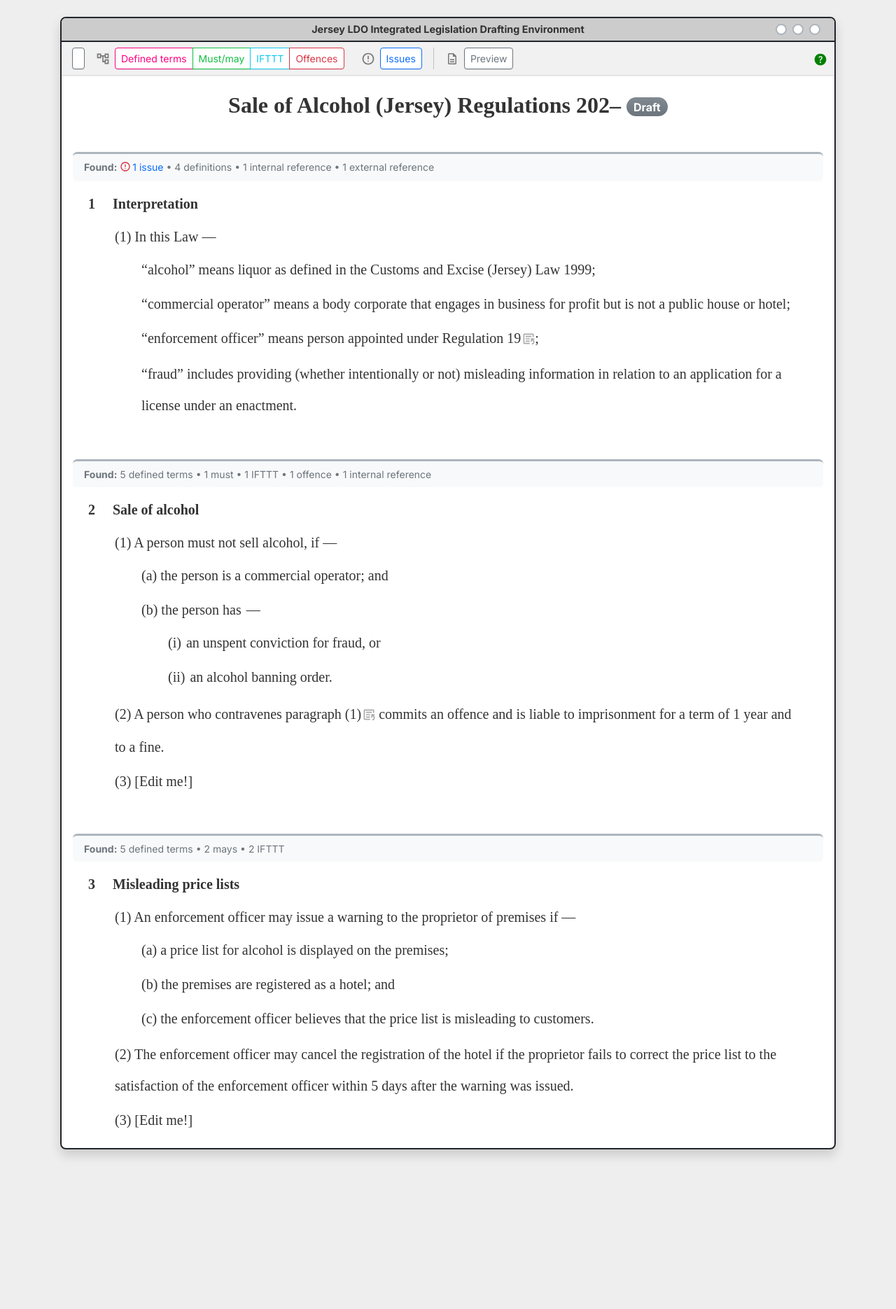
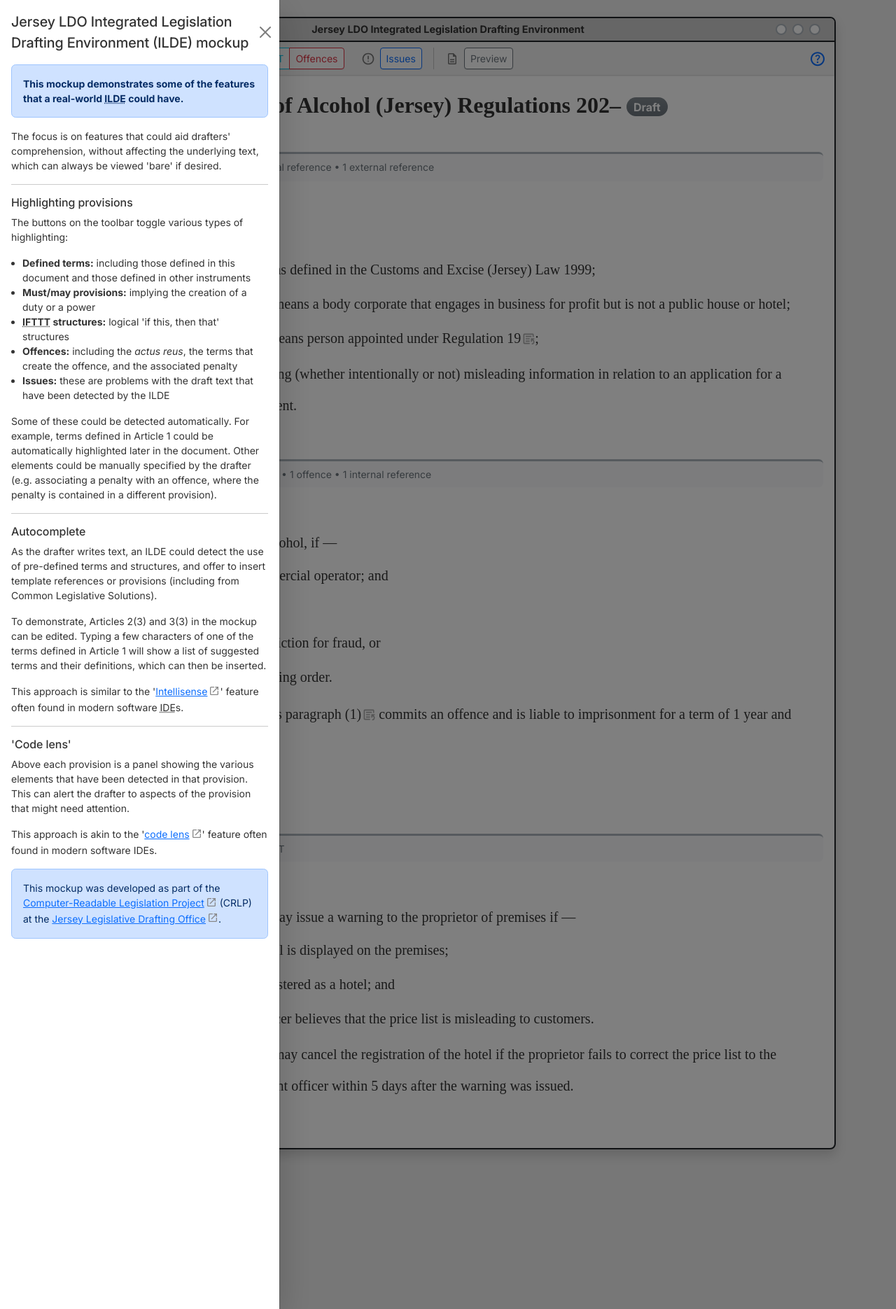
Before and after one commit to crlp-jerseyldo/crlp-jerseyldo.github.io, a Jekyll site: the page ilde-mockup/index.html, which Jekyll copies as it is, in a window 1280 px wide. Shown: the whole page at 70% size. Built offline with Jekyll 4.4.1, drawn with Linux system fonts in a browser that asks for light colours.

Commit message:
Show help automatically on first page load

```diff
--- a/ilde-mockup/index.html
+++ b/ilde-mockup/index.html
@@ -46,12 +46,12 @@
                                 <a href="preview/" role="button" class="btn btn-outline-secondary preview" target="_blank">Preview</a>
                             </div>
 
-                            <button class="btn btn-link help position-absolute top-50 end-0 translate-middle" type="button" data-bs-toggle="offcanvas" data-bs-target="#toolbar" aria-controls="toolbar"><span data-bs-toggle="tooltip" data-bs-title="Help" data-bs-placement="bottom"><svg xmlns="http://www.w3.org/2000/svg" height="20px" viewBox="0 -960 960 960" width="20px" fill="green"><path d="M478-240q21 0 35.5-14.5T528-290q0-21-14.5-35.5T478-340q-21 0-35.5 14.5T428-290q0 21 14.5 35.5T478-240Zm-36-154h74q0-33 7.5-52t42.5-52q26-26 41-49.5t15-56.5q0-56-41-86t-97-30q-57 0-92.5 30T342-618l66 26q5-18 22.5-39t53.5-21q32 0 48 17.5t16 38.5q0 20-12 37.5T506-526q-44 39-54 59t-10 73Zm38 314q-83 0-156-31.5T197-197q-54-54-85.5-127T80-480q0-83 31.5-156T197-763q54-54 127-85.5T480-880q83 0 156 31.5T763-763q54 54 85.5 127T880-480q0 83-31.5 156T763-197q-54 54-127 85.5T480-80Z"/></svg></span></button>
+                            <button class="btn btn-link help position-absolute top-50 end-0 translate-middle" type="button" data-bs-toggle="offcanvas" data-bs-target="#help-panel" aria-controls="help-panel"><span data-bs-toggle="tooltip" data-bs-title="Help" data-bs-placement="bottom"><svg xmlns="http://www.w3.org/2000/svg" height="24px" viewBox="0 -960 960 960" width="24px" fill="#0d6efd"><path d="M478-240q21 0 35.5-14.5T528-290q0-21-14.5-35.5T478-340q-21 0-35.5 14.5T428-290q0 21 14.5 35.5T478-240Zm-36-154h74q0-33 7.5-52t42.5-52q26-26 41-49.5t15-56.5q0-56-41-86t-97-30q-57 0-92.5 30T342-618l66 26q5-18 22.5-39t53.5-21q32 0 48 17.5t16 38.5q0 20-12 37.5T506-526q-44 39-54 59t-10 73Zm38 314q-83 0-156-31.5T197-197q-54-54-85.5-127T80-480q0-83 31.5-156T197-763q54-54 127-85.5T480-880q83 0 156 31.5T763-763q54 54 85.5 127T880-480q0 83-31.5 156T763-197q-54 54-127 85.5T480-80Zm0-80q134 0 227-93t93-227q0-134-93-227t-227-93q-134 0-227 93t-93 227q0 134 93 227t227 93Zm0-320Z"/></svg></span></button>
                         </div>
 
-                        <div class="offcanvas offcanvas-end" tabindex="-1" id="toolbar" aria-labelledby="toolbarlabel">
+                        <div id="help-panel" class="offcanvas offcanvas-start" tabindex="-1" aria-labelledby="helplabel">
                             <div class="offcanvas-header">
-                                <h5 class="offcanvas-title" id="toolbarlabel">ILDE mockup</h5>
+                                <h5 class="offcanvas-title" id="helplabel">Jersey LDO Integrated Legislation Drafting Environment (ILDE) mockup</h5>
                                 <button type="button" class="btn-close" data-bs-dismiss="offcanvas" aria-label="Close"></button>
                             </div>
                             <div class="offcanvas-body small">
--- a/ilde-mockup/js/main.js
+++ b/ilde-mockup/js/main.js
@@ -116,3 +116,15 @@ editableProvisions.forEach((provision) => {
 });
 
 tribute.attach(document.querySelectorAll(".editable")); // Execute Tribute
+
+
+/*
+ * Help panel popup on first page load
+ */
+const helpPanel = document.getElementById("help-panel");
+const seen = localStorage.getItem("help-seen");
+var helpPanelOffCanvas = new bootstrap.Offcanvas(helpPanel);
+if (!seen) {
+    helpPanelOffCanvas.show();
+    localStorage.setItem("help-seen", true);
+}
```
